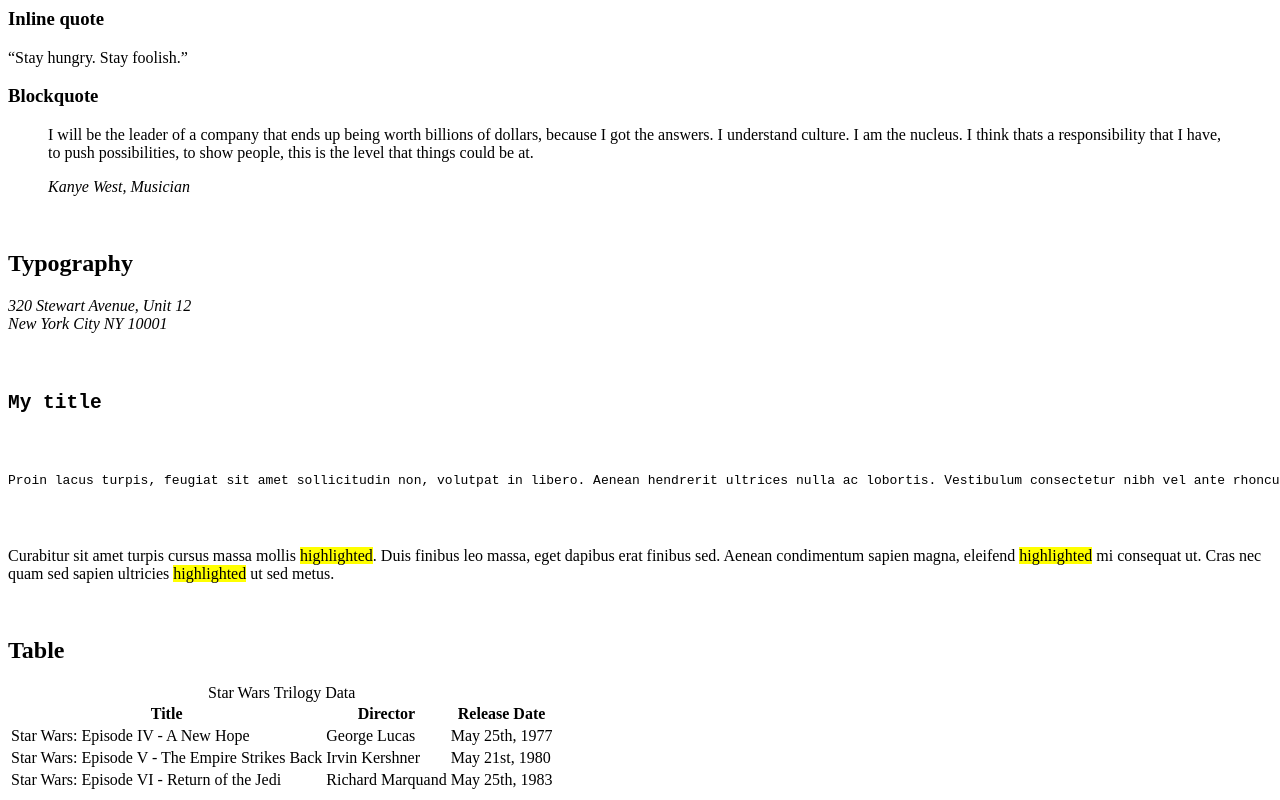
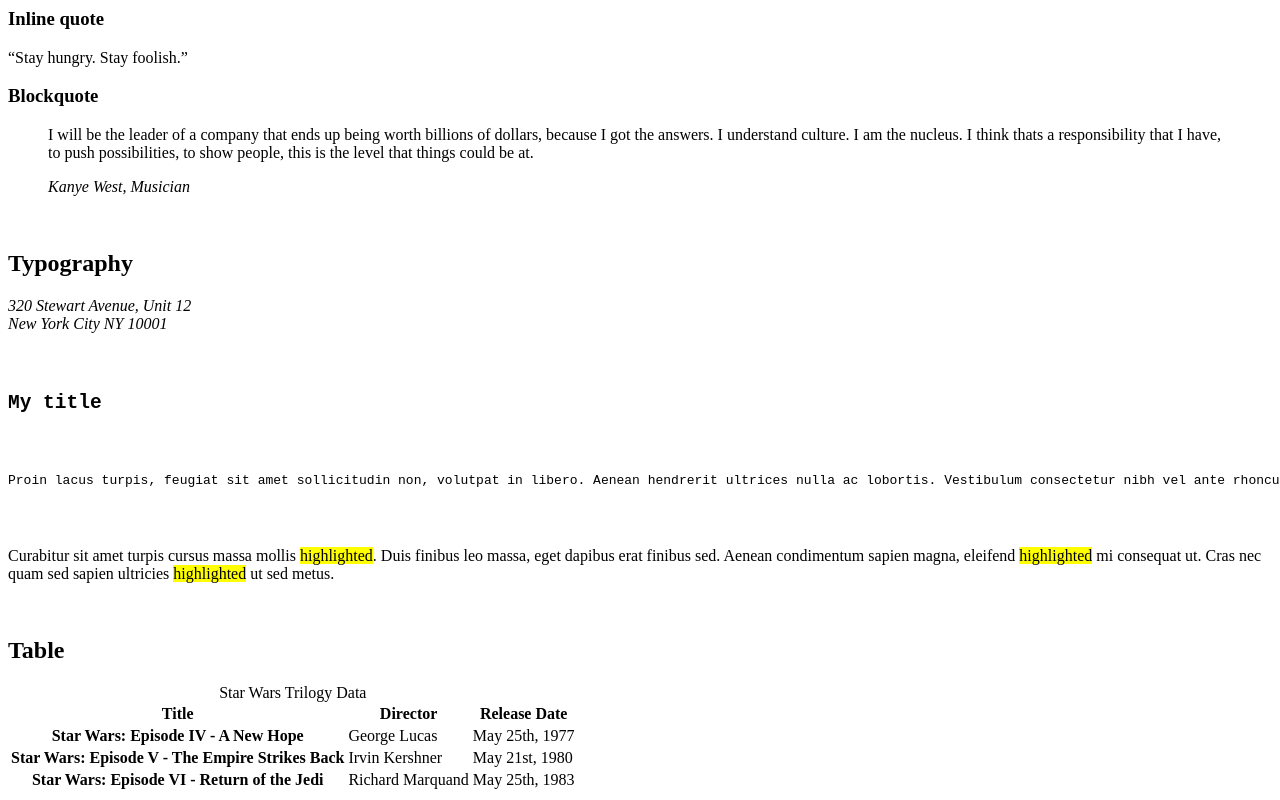
Before and after one commit to Jilroge7/holbertonschool-web_front_end, a plain HTML site: page 0x00-html_advanced/33-styleguide.html in a window 1280 px wide. Shown: the part 1150-1950 px from the top of the page. Drawn offline with Linux system fonts and the light colour scheme.

Commit message:
edit to change from td to th

```diff
--- a/0x00-html_advanced/33-styleguide.html
+++ b/0x00-html_advanced/33-styleguide.html
@@ -126,17 +126,17 @@
 				</thead>
 				<tbody>
 					<tr>
-						<td scope="row">Star Wars: Episode IV - A New Hope</td>
+						<th scope="row">Star Wars: Episode IV - A New Hope</th>
 						<td>George Lucas</td>
 						<td>May 25th, 1977</td>
 					</tr>
 					<tr>
-						<td scope="row">Star Wars: Episode V - The Empire Strikes Back</td>
+						<th scope="row">Star Wars: Episode V - The Empire Strikes Back</th>
 						<td>Irvin Kershner</td>
 						<td>May 21st, 1980</td>
 					</tr>
 					<tr>
-						<td scope="row">Star Wars: Episode VI - Return of the Jedi</td>
+						<th scope="row">Star Wars: Episode VI - Return of the Jedi</th>
 						<td>Richard Marquand</td>
 						<td>May 25th, 1983</td>
 					</tr>
```
